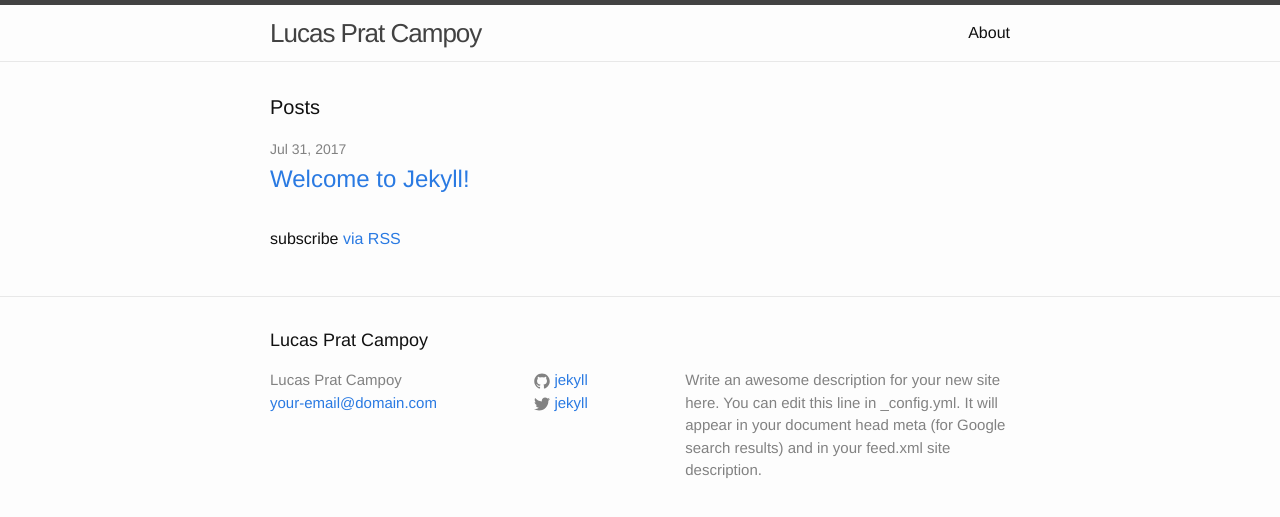
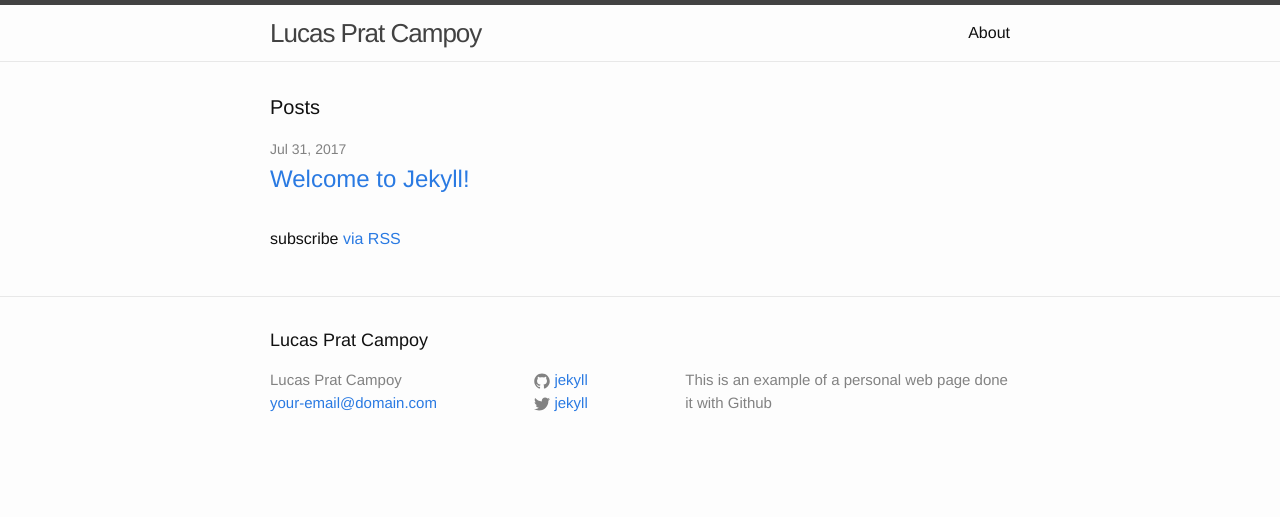
Before and after one commit to LucasPrat/MyLuc2000.github.io, a Jekyll site: the page built from index.html, in a window 1280 px wide. Shown: the top 517 px of the page. Built offline with Jekyll 4.4.1, drawn with Linux system fonts in a browser that asks for light colours.

Commit message:
Update _config.yml

```diff
--- a/_config.yml
+++ b/_config.yml
@@ -9,9 +9,7 @@
 title: Lucas Prat Campoy
 email: your-email@domain.com
 description: > # this means to ignore newlines until "baseurl:"
-  Write an awesome description for your new site here. You can edit this
-  line in _config.yml. It will appear in your document head meta (for
-  Google search results) and in your feed.xml site description.
+ This is an example of a personal web page done it with Github
 baseurl: "" # the subpath of your site, e.g. /blog
 url: "http://yourdomain.com" # the base hostname & protocol for your site
 twitter_username: jekyll
```
